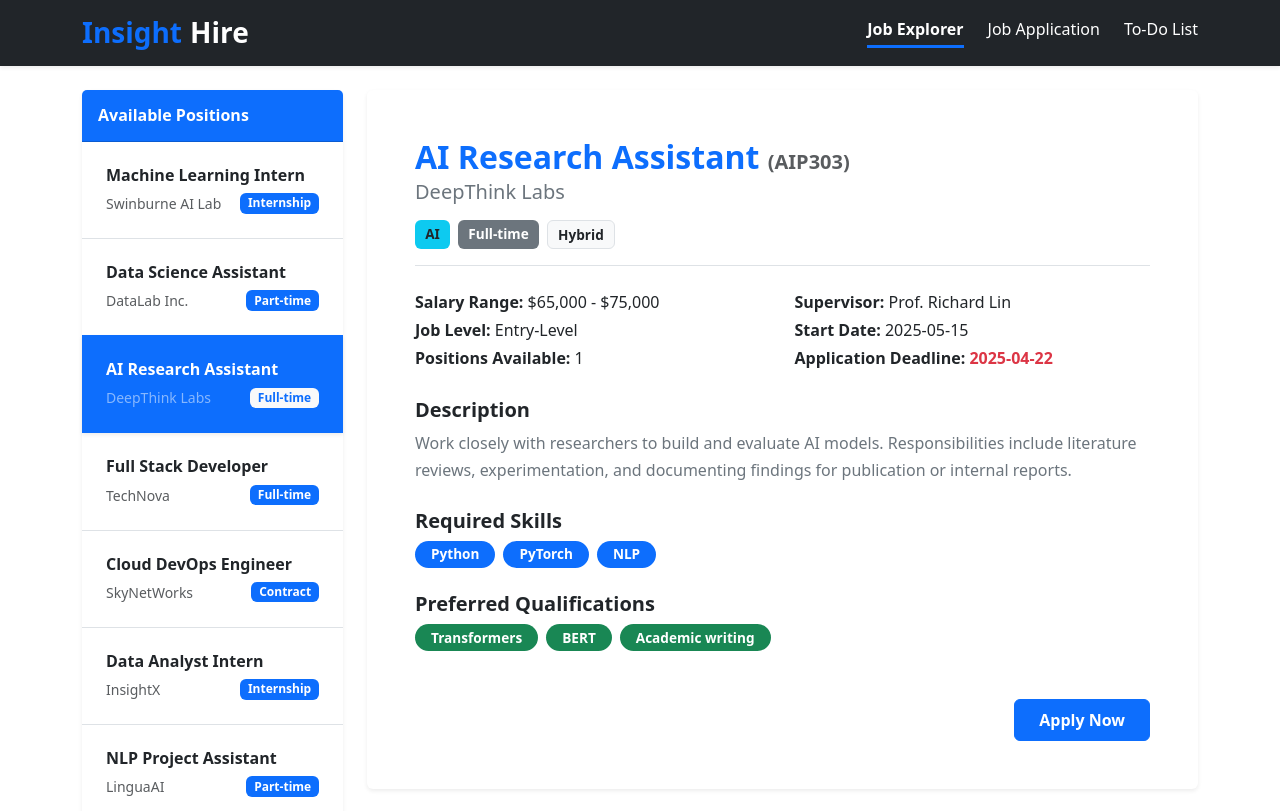
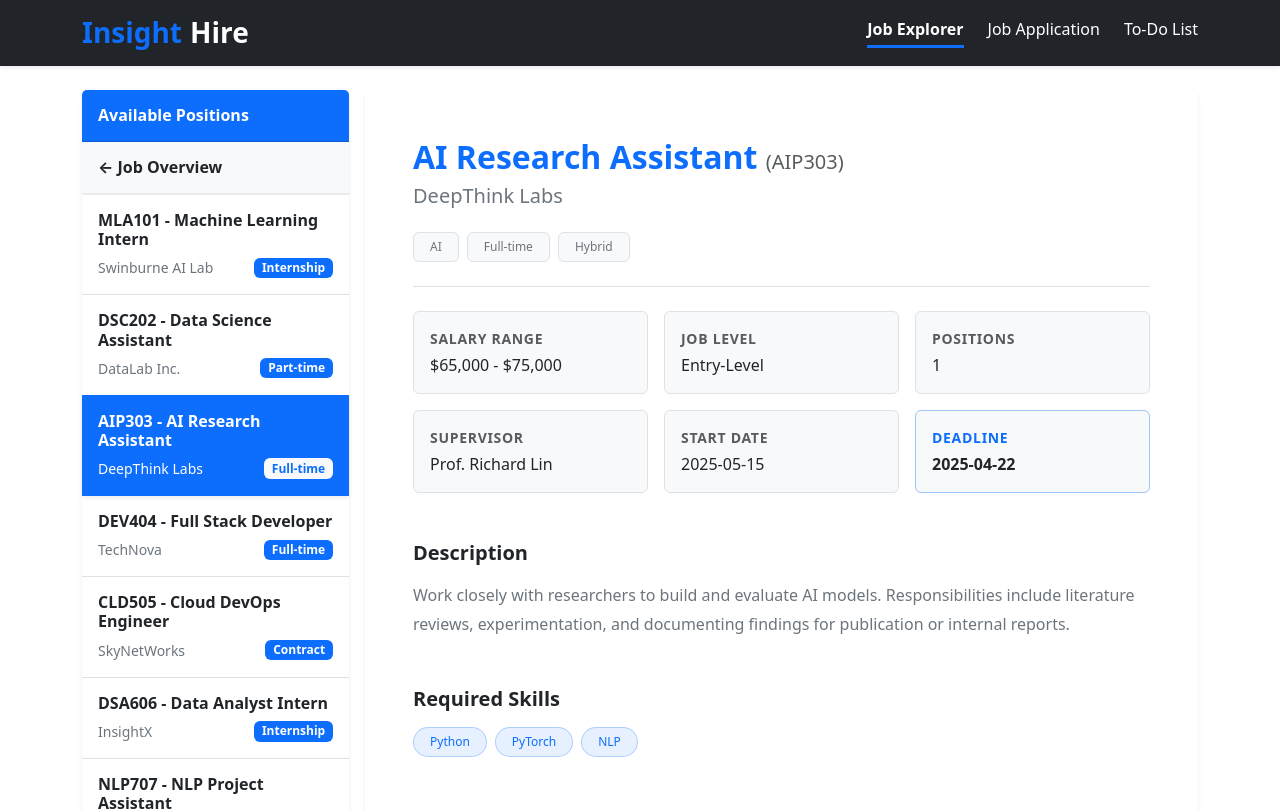
Before and after one commit to Quynh-Trang12/asm2, a Vue app: page /jobs/AIP303 in a window 1280 px wide. Shown: the top 811 px of the page. Built offline with nearby package versions, Linux system fonts and the light colour scheme.

Commit message:
version 1.1

```diff
--- a/src/modules/jobs/components/JobDetail.vue
+++ b/src/modules/jobs/components/JobDetail.vue
@@ -1,67 +1,110 @@
 <template>
   <article v-if="job" class="job-detail card shadow-sm border-0">
     <div class="card-body p-4 p-md-5">
-      <header class="mb-4 border-bottom pb-3">
-        <h2 class="card-title text-primary fw-bold mb-1">
+      <header class="mb-4 pb-4 border-bottom">
+        <h2 class="card-title text-primary fw-bold mb-2">
           {{ job.job_title }}
-          <span class="text-muted fs-5">({{ job.job_id }})</span>
+          <span class="text-muted fs-5 fw-normal">({{ job.job_id }})</span>
         </h2>
-        <h5 class="text-secondary mb-3">{{ job.company }}</h5>
+        <h5 class="text-secondary mb-4">{{ job.company }}</h5>
 
         <div class="d-flex flex-wrap gap-2">
-          <span class="badge bg-info text-dark">{{ job.category }}</span>
-          <span class="badge bg-secondary">{{ job.employment_type }}</span>
-          <span class="badge bg-light text-dark border">{{ job.location }}</span>
+          <span class="badge bg-light text-secondary border px-3 py-2 fw-medium">{{
+            job.category
+          }}</span>
+          <span class="badge bg-light text-secondary border px-3 py-2 fw-medium">{{
+            job.employment_type
+          }}</span>
+          <span class="badge bg-light text-secondary border px-3 py-2 fw-medium">{{
+            job.location
+          }}</span>
         </div>
       </header>
 
-      <section class="row mb-4">
-        <div class="col-md-6 mb-3 mb-md-0">
-          <p class="mb-1"><strong>Salary Range:</strong> {{ job.salary_range }}</p>
-          <p class="mb-1"><strong>Job Level:</strong> {{ job.job_level }}</p>
-          <p class="mb-1"><strong>Positions Available:</strong> {{ job.positions_available }}</p>
+      <section class="row g-3 mb-5">
+        <div class="col-6 col-md-4">
+          <div class="p-3 bg-light rounded border h-100">
+            <p class="mb-1 small text-muted text-uppercase fw-bold tracking-wide">Salary Range</p>
+            <p class="mb-0 fw-medium text-dark">{{ job.salary_range }}</p>
+          </div>
         </div>
-        <div class="col-md-6">
-          <p class="mb-1"><strong>Supervisor:</strong> {{ job.supervisor }}</p>
-          <p class="mb-1"><strong>Start Date:</strong> {{ job.start_date }}</p>
-          <p class="mb-1">
-            <strong>Application Deadline: </strong>
-            <span class="text-danger fw-bold">{{ job.application_deadline }}</span>
-          </p>
+        <div class="col-6 col-md-4">
+          <div class="p-3 bg-light rounded border h-100">
+            <p class="mb-1 small text-muted text-uppercase fw-bold tracking-wide">Job Level</p>
+            <p class="mb-0 fw-medium text-dark">{{ job.job_level }}</p>
+          </div>
+        </div>
+        <div class="col-6 col-md-4">
+          <div class="p-3 bg-light rounded border h-100">
+            <p class="mb-1 small text-muted text-uppercase fw-bold tracking-wide">Positions</p>
+            <p class="mb-0 fw-medium text-dark">{{ job.positions_available }}</p>
+          </div>
+        </div>
+        <div class="col-6 col-md-4">
+          <div class="p-3 bg-light rounded border h-100">
+            <p class="mb-1 small text-muted text-uppercase fw-bold tracking-wide">Supervisor</p>
+            <p class="mb-0 fw-medium text-dark">{{ job.supervisor }}</p>
+          </div>
+        </div>
+        <div class="col-6 col-md-4">
+          <div class="p-3 bg-light rounded border h-100">
+            <p class="mb-1 small text-muted text-uppercase fw-bold tracking-wide">Start Date</p>
+            <p class="mb-0 fw-medium text-dark">{{ job.start_date }}</p>
+          </div>
+        </div>
+        <div class="col-6 col-md-4">
+          <div class="p-3 bg-light rounded border border-primary-subtle h-100">
+            <p class="mb-1 small text-primary text-uppercase fw-bold tracking-wide">Deadline</p>
+            <p class="mb-0 fw-bold text-dark">{{ job.application_deadline }}</p>
+          </div>
         </div>
       </section>
 
       <section>
-        <h5 class="fw-bold mt-4">Description</h5>
-        <p class="card-text text-secondary line-height-lg">{{ job.job_description }}</p>
+        <h5 class="fw-bold text-dark mb-3">Description</h5>
+        <p class="card-text text-secondary line-height-lg mb-5">{{ job.job_description }}</p>
 
-        <h5 class="fw-bold mt-4">Required Skills</h5>
-        <ul class="list-inline mb-3">
-          <li v-for="skill in job.required_skills" :key="skill" class="list-inline-item">
-            <span class="badge bg-primary rounded-pill px-3">{{ skill }}</span>
+        <h5 class="fw-bold text-dark mb-3">Required Skills</h5>
+        <ul class="list-inline mb-5">
+          <li v-for="skill in job.required_skills" :key="skill" class="list-inline-item mb-2">
+            <span
+              class="badge bg-primary bg-opacity-10 text-primary border border-primary border-opacity-25 rounded-pill px-3 py-2 fw-medium"
+            >
+              {{ skill }}
+            </span>
           </li>
         </ul>
 
-        <h5 class="fw-bold mt-4">Preferred Qualifications</h5>
-        <ul class="list-inline">
-          <li v-for="qual in job.preferred_qualifications" :key="qual" class="list-inline-item">
-            <span class="badge bg-success rounded-pill px-3">{{ qual }}</span>
+        <h5 class="fw-bold text-dark mb-3">Preferred Qualifications</h5>
+        <ul class="list-inline mb-4">
+          <li
+            v-for="qual in job.preferred_qualifications"
+            :key="qual"
+            class="list-inline-item mb-2"
+          >
+            <span
+              class="badge bg-secondary bg-opacity-10 text-secondary border border-secondary border-opacity-25 rounded-pill px-3 py-2 fw-medium"
+            >
+              {{ qual }}
+            </span>
           </li>
         </ul>
       </section>
 
-      <footer class="mt-5 text-end">
-        <router-link to="/apply" class="btn btn-primary px-4 py-2 fw-bold"> Apply Now </router-link>
+      <footer class="mt-5 pt-4 border-top text-end">
+        <router-link to="/apply" class="btn btn-primary px-5 py-2 fw-bold shadow-sm">
+          Apply for this Position
+        </router-link>
       </footer>
     </div>
   </article>
 
-  <div v-else class="alert alert-danger d-flex align-items-center" role="alert">
+  <div v-else class="alert alert-danger d-flex align-items-center p-4 shadow-sm" role="alert">
     <div>
-      <h4 class="alert-heading">Job Not Found</h4>
+      <h5 class="alert-heading fw-bold mb-2">Position Not Found</h5>
       <p class="mb-0">
-        We couldn't find a job matching the ID in the URL. Please select a valid job from the list
-        on the left.
+        We couldn't find a job matching the ID in the URL. Please select a valid position from the
+        list on the left.
       </p>
     </div>
   </div>
@@ -75,24 +118,21 @@
 
 import { computed } from 'vue'
 import { useRoute } from 'vue-router'
-import { useJobs } from '../../../composables/useJobs.js' // NEW
+import { useJobs } from '../../../composables/useJobs.js'
 
 const route = useRoute()
-const { getJobById } = useJobs() // NEW
+const { getJobById } = useJobs()
 
 const job = computed(() => {
-  // Delegate the logic to our composable
   return getJobById(route.params.id)
 })
 </script>
 
 <style scoped>
 .line-height-lg {
-  line-height: 1.7;
+  line-height: 1.8;
 }
-/* A subtle hover effect on badges makes the UI feel interactive */
-.badge {
-  font-size: 0.85em;
-  padding: 0.5em 0.75em;
+.tracking-wide {
+  letter-spacing: 0.05em;
 }
 </style>
--- a/src/modules/jobs/components/JobList.vue
+++ b/src/modules/jobs/components/JobList.vue
@@ -1,5 +1,15 @@
 <template>
   <div class="list-group list-group-flush">
+    <router-link
+      to="/jobs"
+      class="list-group-item list-group-item-action p-3 transition-all bg-light text-dark"
+      exact-active-class="active shadow-sm border-primary bg-primary text-white"
+    >
+      <div class="d-flex align-items-center">
+        <h6 class="mb-0 fw-bold">← Job Overview</h6>
+      </div>
+    </router-link>
+
     <JobListItem v-for="job in jobs" :key="job.job_id" :job="job" />
   </div>
 </template>
@@ -15,6 +25,15 @@
 import JobListItem from './JobListItem.vue'
 import { useJobs } from '../../../composables/useJobs.js'
 
-// Fetch the data from our logic layer
 const { jobs } = useJobs()
 </script>
+
+<style scoped>
+.transition-all {
+  transition: all 0.2s ease-in-out;
+}
+/* Subtly separate the overview link from the job list */
+.list-group-item.bg-light {
+  border-bottom: 2px solid #e9ecef !important;
+}
+</style>
--- a/src/modules/jobs/components/JobListItem.vue
+++ b/src/modules/jobs/components/JobListItem.vue
@@ -1,12 +1,13 @@
 <template>
   <router-link
     :to="`/jobs/${job.job_id}`"
-    class="job-list-item list-group-item list-group-item-action p-3 p-md-4 transition-all"
-    active-class="active shadow-sm border-primary"
+    class="job-list-item list-group-item list-group-item-action p-3 transition-all"
+    active-class="active shadow-sm border-primary text-white"
   >
-    <h6 class="mb-1 fw-bold">{{ job.job_title }}</h6>
+    <h6 class="mb-1 fw-bold">{{ job.job_id }} - {{ job.job_title }}</h6>
+
     <div class="d-flex justify-content-between align-items-center mt-2">
-      <small :class="$route.params.id === job.job_id ? 'text-white-50' : 'text-muted'">
+      <small :class="$route.params.id === job.job_id ? 'text-white' : 'text-secondary'">
         {{ job.company }}
       </small>
       <span
--- a/src/modules/jobs/views/JobExplorer.vue
+++ b/src/modules/jobs/views/JobExplorer.vue
@@ -1,8 +1,8 @@
 <template>
-  <div class="job-explorer-container container my-4">
-    <div class="row">
-      <aside class="col-12 col-md-4 col-lg-3 mb-4 mb-md-0">
-        <div class="card shadow-sm border-0 h-100">
+  <div class="job-explorer-container container my-3">
+    <div class="row g-3">
+      <aside class="col-12 col-md-4 col-lg-3">
+        <div class="card shadow-sm border-0">
           <div class="card-header bg-primary text-white py-3">
             <h5 class="mb-0 fw-bold fs-6">Available Positions</h5>
           </div>
```
Also changed, not shown: index.html (+9 -6 lines).
